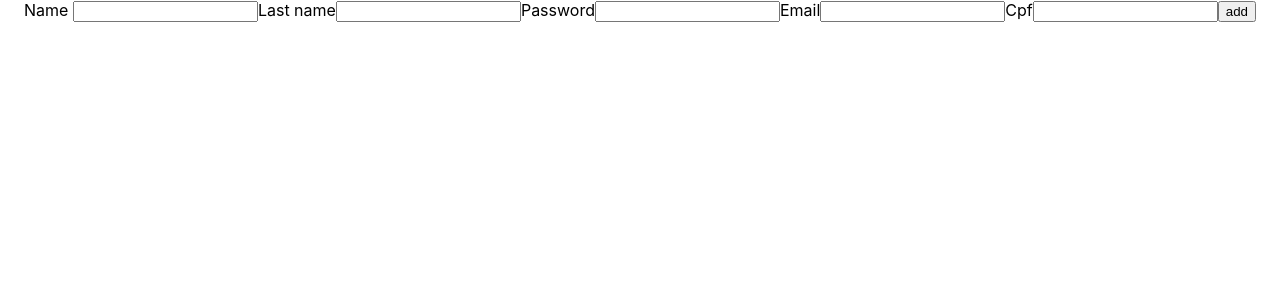
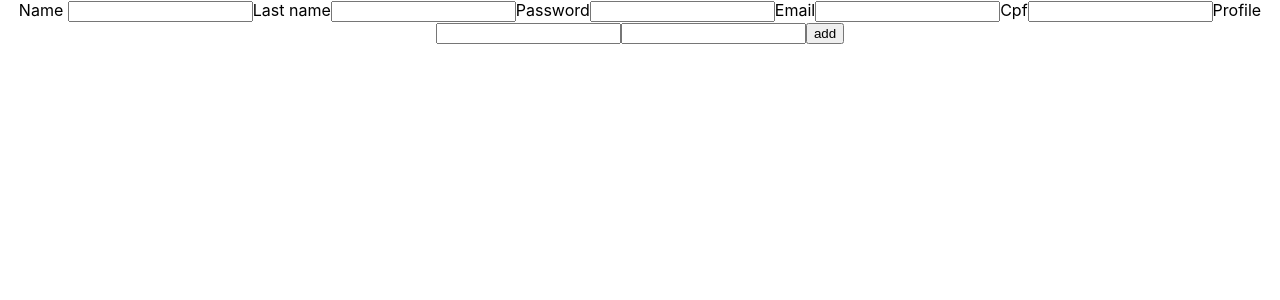
Before and after one commit to lucasmbrute2/blue-mod04, a React (Create React App) app in the folder poke-api/my-app/: page /user/add in a window 1280 px wide. Shown: the top 300 px of the page. Built offline with nearby package versions, Linux system fonts and the light colour scheme.

Commit message:
changing calling of Api

```diff
--- a/poke-api/my-app/src/Api/Api.js
+++ b/poke-api/my-app/src/Api/Api.js
@@ -12,6 +12,6 @@ export const Api = {
         headers: new Headers({
             "content-type": "application/json"
         }),
-        body: JSON.stringify(body)
+        body: JSON.stringify(body) //estamos transformando o body em JSON, pois ele vem em formato de Objeto.
     })
 }
--- a/poke-api/my-app/src/Pages/Create/Create.js
+++ b/poke-api/my-app/src/Pages/Create/Create.js
@@ -11,13 +11,21 @@ export default function Create() {
         const password = e.target.password.value
         const email = e.target.email.value
         const cpf = e.target.cpf.value
+        const profileTitle = e.target.profileTitle.value
+        const profileImg = e.target.profile.value
 
         const payLoad = {
             name,
             lastName,
             password,
             email,
-            cpf
+            cpf,
+            profile: [
+                {
+                    title: profileTitle,
+                    image: profileImg
+                }
+            ]
         }
         console.log(payLoad)
         const response = await Api.postUser(payLoad)
@@ -47,6 +55,11 @@ export default function Create() {
 
                 <input type='text' name='cpf' id='cpf'></input>
 
+                <label htmlFor='profileTitle'>Profile</label>
+                <input name='profileTitle' type='text' id='profileTitle'></input>
+
+                <label htmlFor='profileImg'></label>
+                <input name='profileImg' type='text' id='profileImg'></input>
                 <input type='submit' value='add'></input>
             </form>
 
--- a/poke-api/my-app/src/components/Structure/PokemonCard/PokemonCard.js
+++ b/poke-api/my-app/src/components/Structure/PokemonCard/PokemonCard.js
@@ -4,7 +4,7 @@ function PokemonCard({ pokemon }) {
         <div>
             {pokemon.name}
             <div>
-                {/* <img src={pokemon.url} /> */}
+            {pokemon.lastName}
             </div>
         </div>
     );
--- a/poke-api/my-app/src/components/Structure/PokemonList/PokemonList.js
+++ b/poke-api/my-app/src/components/Structure/PokemonList/PokemonList.js
@@ -13,7 +13,7 @@ function PokemonList() {
         const results = await response.json();
 
         setPokemon(results);
-
+        console.log(results)
     };
     return (
         <div>
```
